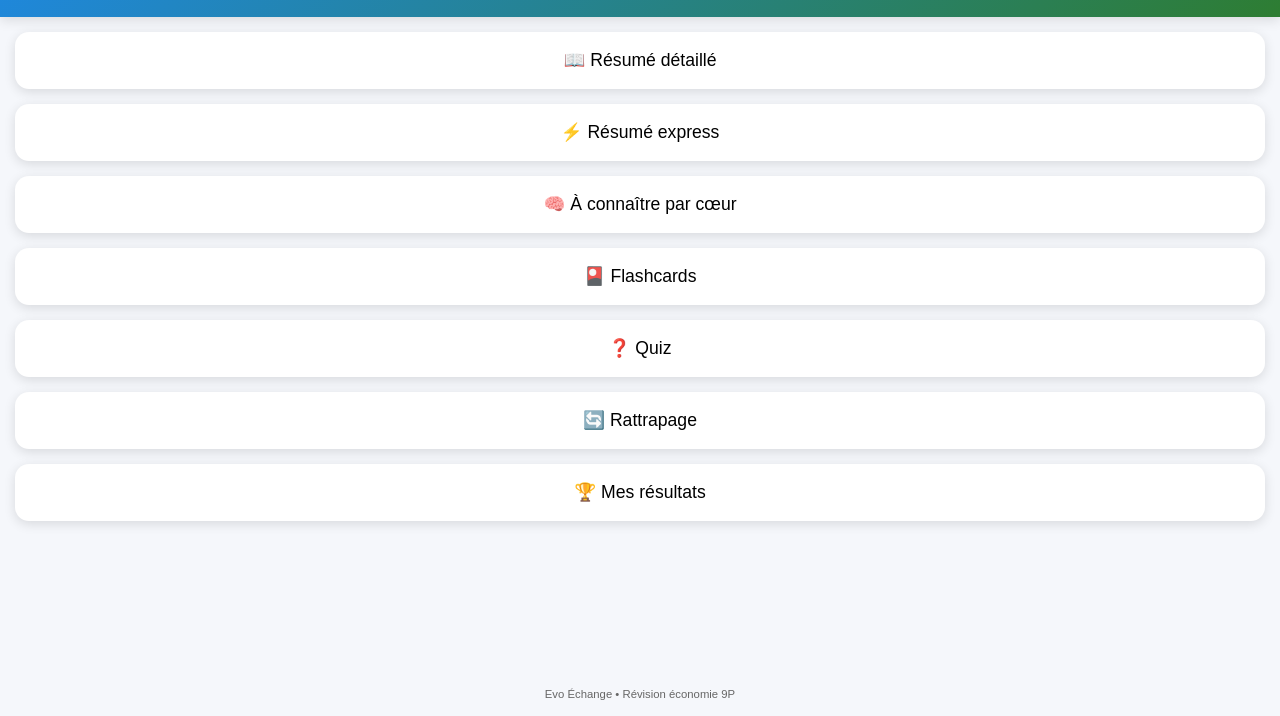
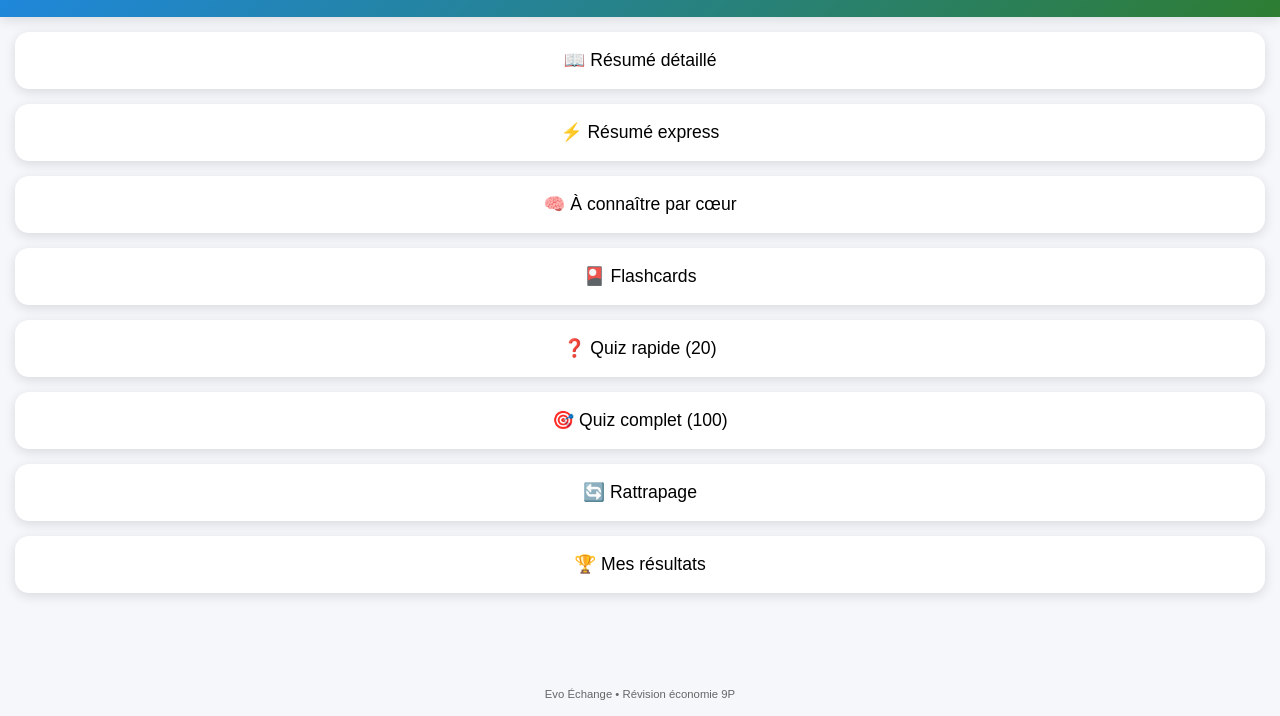
Before and after one commit to manu9121/evo_echange, a plain HTML site: page index.html in a window 1280 px wide. Shown: the part 84-800 px from the top of the page. Drawn offline with Linux system fonts and the light colour scheme.

Commit message:
Add quick and complete quiz options to menu
Added options for quick and complete quizzes in the menu.

```diff
--- a/index.html
+++ b/index.html
@@ -45,8 +45,12 @@
             🎴 Flashcards
         </button>
 
-        <button class="menu-btn" data-action="quiz">
-            ❓ Quiz
+       <button class="menu-btn" data-action="quiz20">
+            ❓ Quiz rapide (20)
+        </button>
+
+        <button class="menu-btn" data-action="quiz100">
+            🎯 Quiz complet (100)
         </button>
 
         <button class="menu-btn" data-action="rattrapage">
```
